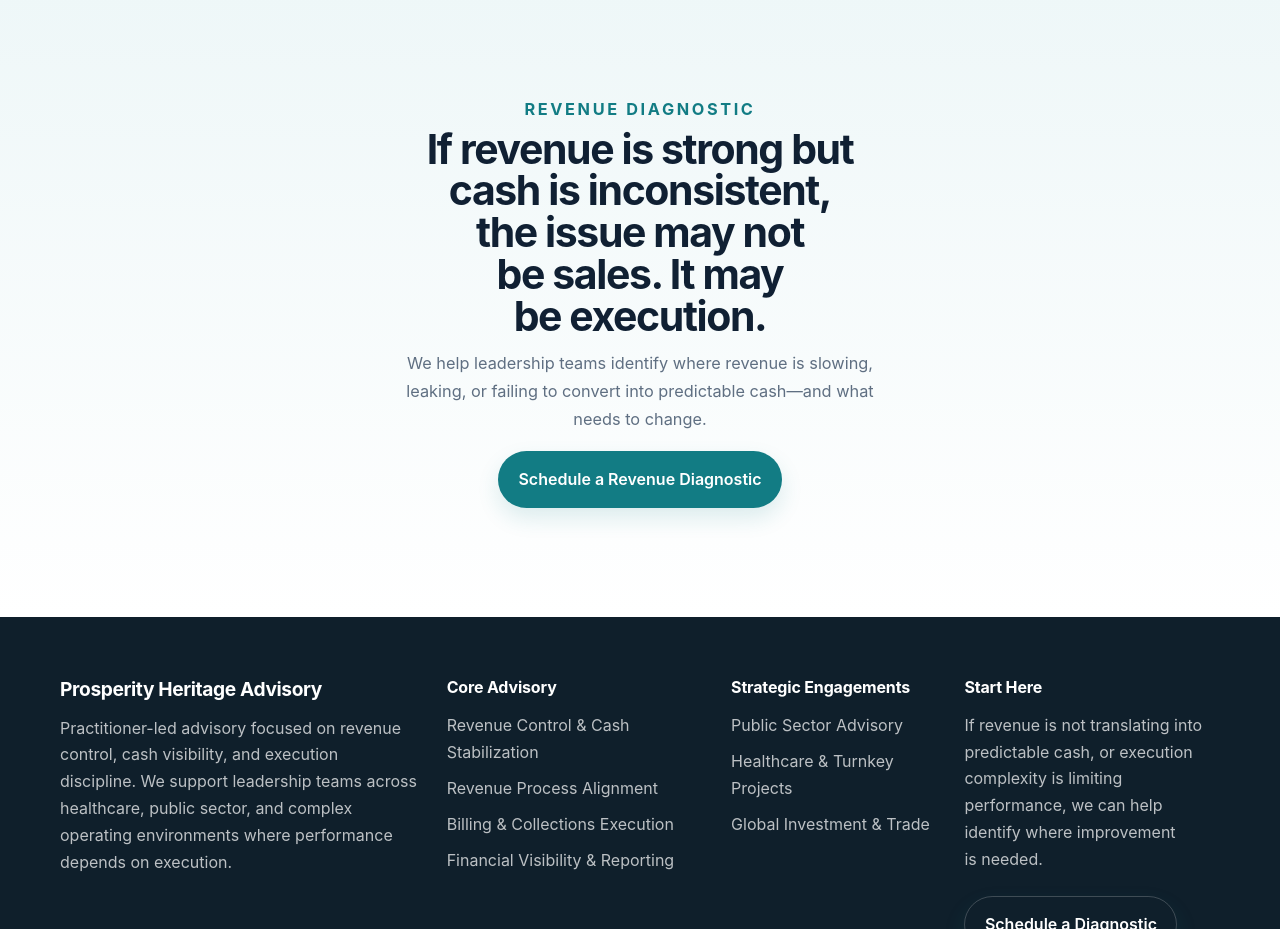
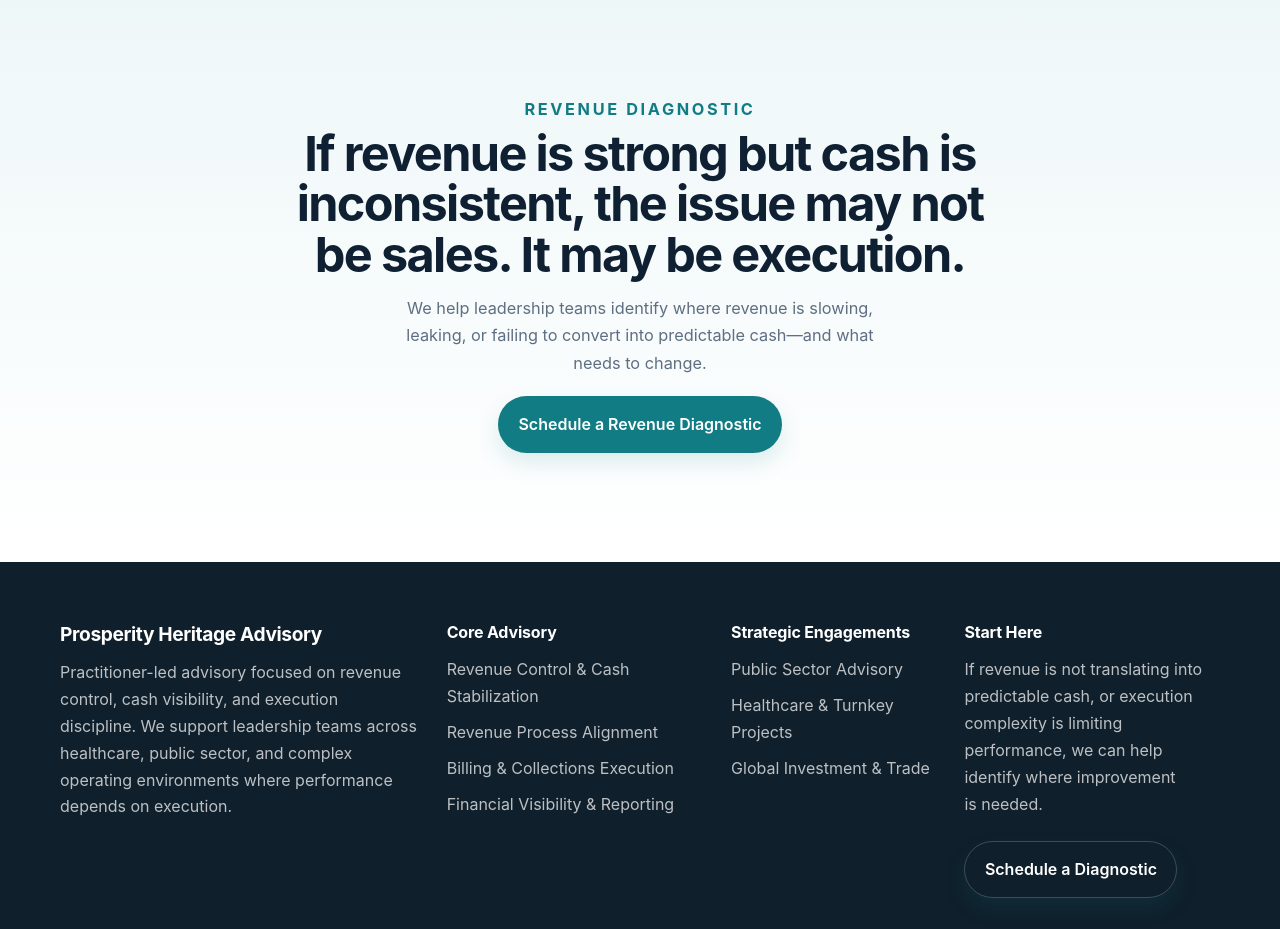
Before and after one commit to pjechete/prosperity-heritage-Advisory-Services, a Next.js app: page / in a window 1280 px wide. Shown: the part 6620-7549 px from the top of the page. Built offline with nearby package versions, Linux system fonts and the light colour scheme.

Commit message:
Update globals.css

```diff
--- a/src/app/globals.css
+++ b/src/app/globals.css
@@ -850,10 +850,11 @@ li {
 }
 
 .cta-box h2 {
-  max-width: 16ch;
-  margin: 0.3rem auto 0.8rem;
-  line-height: 1.02;
+  max-width: 26ch;
+  margin: 0.3rem auto 0.9rem;
+  line-height: 1.04;
   letter-spacing: -0.034em;
+  font-size: clamp(2.3rem, 3.8vw, 4rem);
 }
 
 .cta-box p {
```
